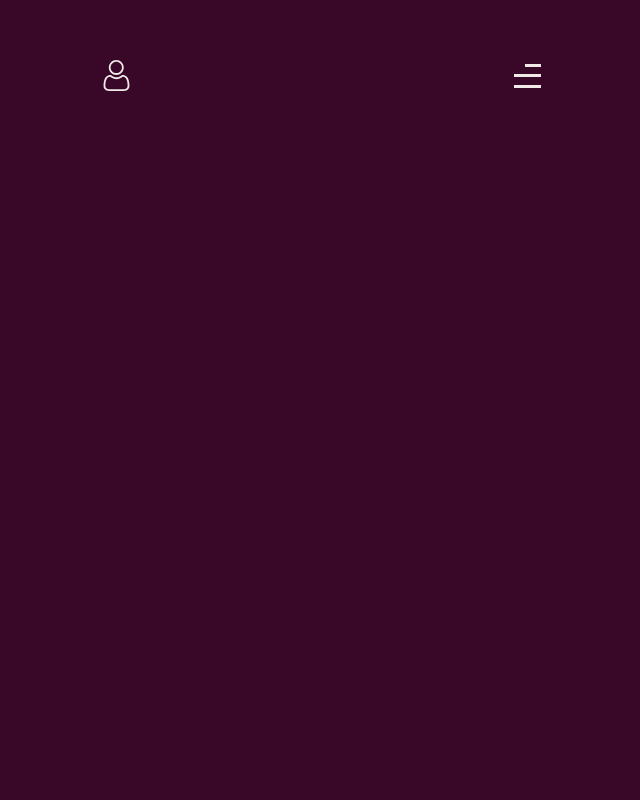
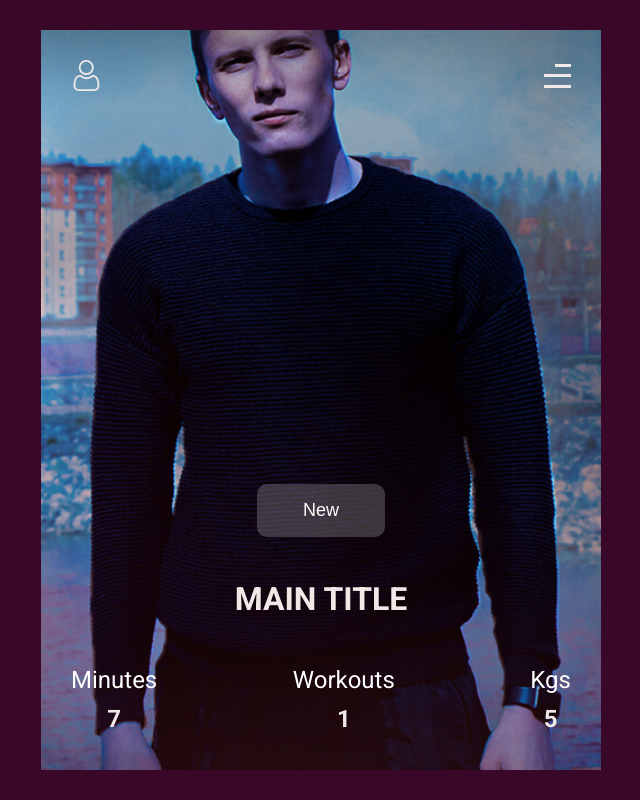
Before and after one commit to AirWav2021/workout-react, a React (Create React App) app: page / in a window 1280 px wide. Shown: the top 800 px of the page, without its empty margins (319-959 px from the left). Built offline with nearby package versions, Linux system fonts and the light colour scheme.

Commit message:
lesson 6

```diff
--- a/src/App.jsx
+++ b/src/App.jsx
@@ -1,11 +1,6 @@
 import React from 'react'
-import { Layout } from './components/common/Layout'
-import { Home } from './components/pages/Home'
+import { Home } from './components/pages/Home/Home'
 
 export const App = () => {
-	return (
-		<Layout>
-			<Home />
-		</Layout>
-	)
+	return <Home />
 }
--- a/src/components/common/Layout.jsx
+++ b/src/components/common/Layout.jsx
@@ -3,11 +3,14 @@
 
 import styles from './Layout.module.scss'
 
-export const Layout = ({ children }) => {
+export const Layout = ({ children, bgImage, height = '350px' }) => {
 	return (
-		<div className={styles.wrapper}>
+		<div
+			className={styles.wrapper}
+			style={{ height, backgroundImage: `url(${bgImage})` }}
+		>
 			<Header />
-			{children}
+			<div>{children}</div>
 		</div>
 	)
 }
--- a/src/components/common/Layout.module.scss
+++ b/src/components/common/Layout.module.scss
@@ -2,8 +2,12 @@
   display: flex;
   justify-content: space-between;
   flex-direction: column;
-  height: 950px;
-  width: 500px;
+  height: 890px;
+  max-width: 560px;
+  width: 100%;
   padding: 30px;
   margin: 0 auto;
+  background-repeat: no-repeat;
+  background-size: cover;
+  background-position: center;
 }
--- a/src/components/pages/Home.jsx
+++ /dev/null
@@ -1,7 +0,0 @@
-export const Home = () => {
-	return (
-		<>
-			<div>Home page</div>
-		</>
-	)
-}
--- /dev/null
+++ b/src/components/pages/Home/Home.jsx
@@ -0,0 +1,17 @@
+import { Layout } from '../../common/Layout'
+import { Button } from '../../ui/Button/Button'
+import { Counters } from '../../ui/Counters/Counters'
+import styles from './Home.module.scss'
+import bgImage from '../../../images/home-bg.jpg'
+
+export const Home = () => {
+	return (
+		<Layout height='100%' bgImage={bgImage}>
+			<div className={styles['home-wrapper']}>
+				<Button text='New' type='main' callback={() => {}} />
+				<h1 className={styles.heading}>MAIN TITLE</h1>
+				<Counters />
+			</div>
+		</Layout>
+	)
+}
--- /dev/null
+++ b/src/components/pages/Home/Home.module.scss
@@ -0,0 +1,9 @@
+@import "../../../scss/variables";
+
+.heading {
+  margin: 38px auto;
+  text-align: center;
+  font-size: 32px;
+  color: $white;
+  line-height: 1.5;
+}
--- /dev/null
+++ b/src/components/ui/Button/Button.jsx
@@ -0,0 +1,12 @@
+import React from 'react'
+import styles from './Button.module.scss'
+
+export const Button = ({ text, callback, type = 'purple' }) => {
+	return (
+		<div className={styles.wrapper}>
+			<button onClick={callback} className={`${styles.button} ${styles[type]}`}>
+				{text}
+			</button>
+		</div>
+	)
+}
--- /dev/null
+++ b/src/components/ui/Button/Button.module.scss
@@ -0,0 +1,26 @@
+@import "../../../scss/variables";
+
+$accent-04: rgba($accent, 0.4);
+.button {
+  border: none;
+  font-size: 18px;
+  border-radius: 10px;
+  transition: background-color 0.2s ease;
+  padding: 16px 46px;
+  background-color: $accent-04;
+  cursor: pointer;
+  color: #fff;
+  &:hover {
+    background-color: rgba($accent, 0.7);
+  }
+  &.main {
+    background-color: rgba(255, 255, 255, 0.2);
+    &:hover {
+      background-color: rgba($accent, 0.4);
+    }
+  }
+}
+
+.wrapper {
+  text-align: center;
+}
--- /dev/null
+++ b/src/components/ui/Counters/Counters.jsx
@@ -0,0 +1,21 @@
+import React from 'react'
+import styles from './Counters.module.scss'
+
+const counters = {
+	minutes: 7,
+	workouts: 1,
+	kgs: 5,
+}
+
+export const Counters = () => {
+	return (
+		<div className={styles.wrapper}>
+			{Object.entries(counters).map(item => (
+				<div className={styles.count} key={'key' + item[0]}>
+					<div className={styles.heading}>{item[0]}</div>
+					<div className={styles.number}>{item[1]}</div>
+				</div>
+			))}
+		</div>
+	)
+}
--- /dev/null
+++ b/src/components/ui/Counters/Counters.module.scss
@@ -0,0 +1,18 @@
+@import "../../../scss/variables";
+
+.wrapper {
+  display: flex;
+  align-items: center;
+  justify-content: space-between;
+  > .count {
+    font-size: 24px;
+    text-align: center;
+    .heading {
+      text-transform: capitalize;
+    }
+    .number {
+      font-weight: bold;
+      color: $white;
+    }
+  }
+}
```
